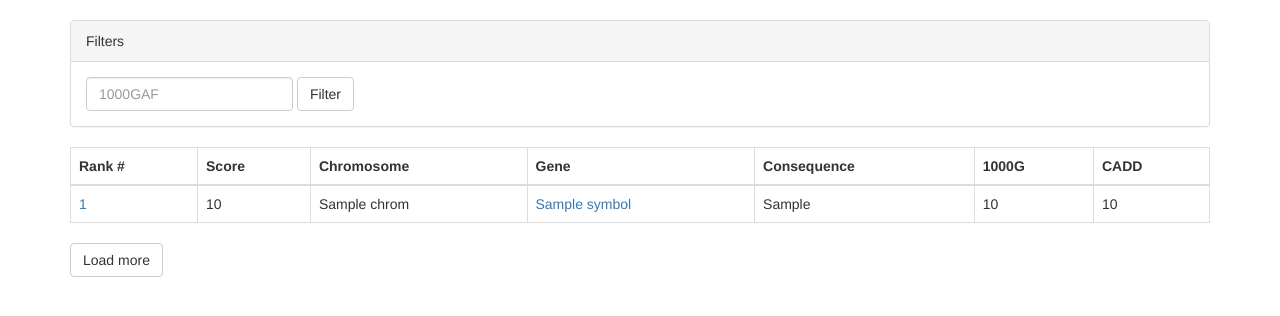
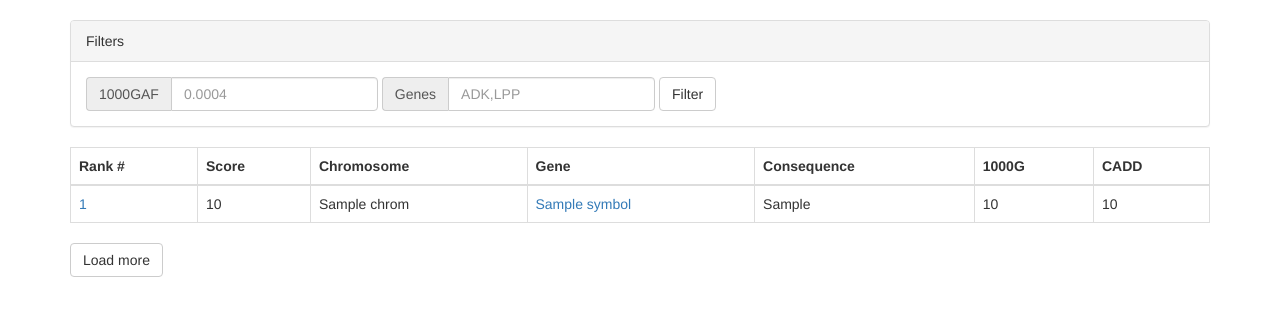
Before and after one commit to robinandeer/puzzle, a Python web app: template puzzle/blueprints/variants/templates/variants.html in a window 1280 px wide. Shown: the part 52-368 px from the top of the page. Run offline with Jinja, Linux system fonts and the light colour scheme; the template is opened without the code that fills it: most values are stand-ins (such as "Sample title", 1, 10 or a date in 2020); some libraries are stand-ins or nearby versions.

Commit message:
add search with gene symbols, fix #25

```diff
--- a/puzzle/blueprints/variants/templates/variants.html
+++ b/puzzle/blueprints/variants/templates/variants.html
@@ -6,7 +6,16 @@
 		<div class="panel-heading">Filters</div>
 		<div class="panel-body">
 			<form class="form-inline" method="get" action="{{ url_for('variants.variants', case_id=case_id) }}">
-				<input name="thousand_g" type="number" class="form-control" id="1000gaf" placeholder="1000GAF" step="0.0001" value="{{ thousand_g }}">
+				<div class="input-group">
+					<div class="input-group-addon">1000GAF</div>
+					<input name="thousand_g" type="number" class="form-control" placeholder="0.0004" step="0.0001" value="{{ thousand_g }}">
+				</div>
+
+				<div class="input-group">
+					<div class="input-group-addon">Genes</div>
+					<input name="gene_symbol" type="text" class="form-control" placeholder="ADK,LPP" value="{{ (gene_symbols or '')|join(',') }}"></input>
+				</div>
+
 				<button class="btn btn-default" type="submit">Filter</button>
 			</form>
 		</div>
--- a/puzzle/plugins/vcf.py
+++ b/puzzle/plugins/vcf.py
@@ -206,7 +206,7 @@ class VcfPlugin(Plugin):
                     self._add_compounds(variant=variant, info_dict=info_dict)
                     yield variant
 
-    def variants(self, case_id, skip=0, count=30, gene_list=[],
+    def variants(self, case_id, skip=0, count=30, gene_list=None,
                  thousand_g=None):
         """Return all variants in the VCF.
 
@@ -224,7 +224,8 @@ class VcfPlugin(Plugin):
         if gene_list:
             gene_list = set(gene_list)
             filtered_variants = (variant for variant in filtered_variants
-                                 if set(variant['hgnc_symbols'].intersection(gene_list)))
+                                 if (set(gene['symbol'] for gene in variant['genes'])
+                                     .intersection(gene_list)))
         if thousand_g:
             filtered_variants = (variant for variant in filtered_variants
                                  if variant['thousand_g'] <= thousand_g)
```
Also changed, not shown: puzzle/blueprints/variants/views.py (+5 -4 lines).
